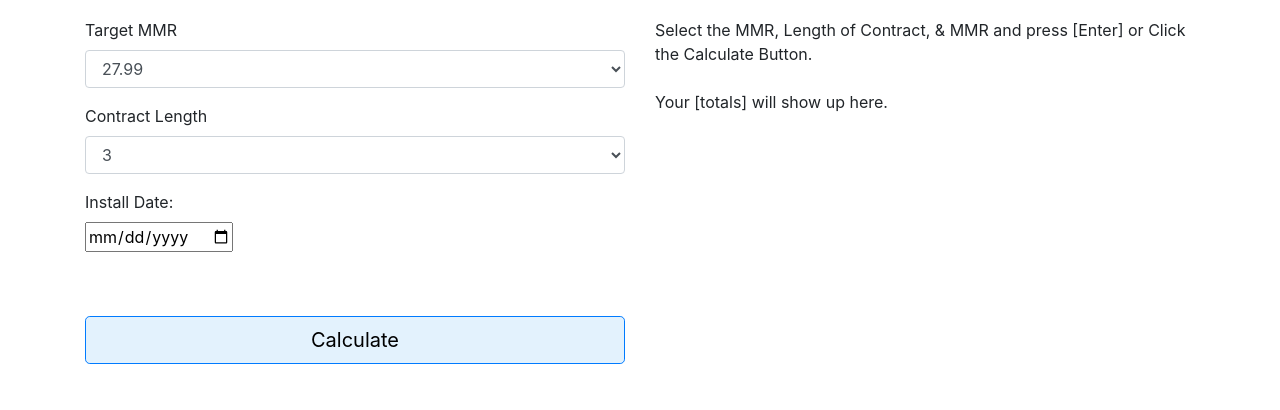
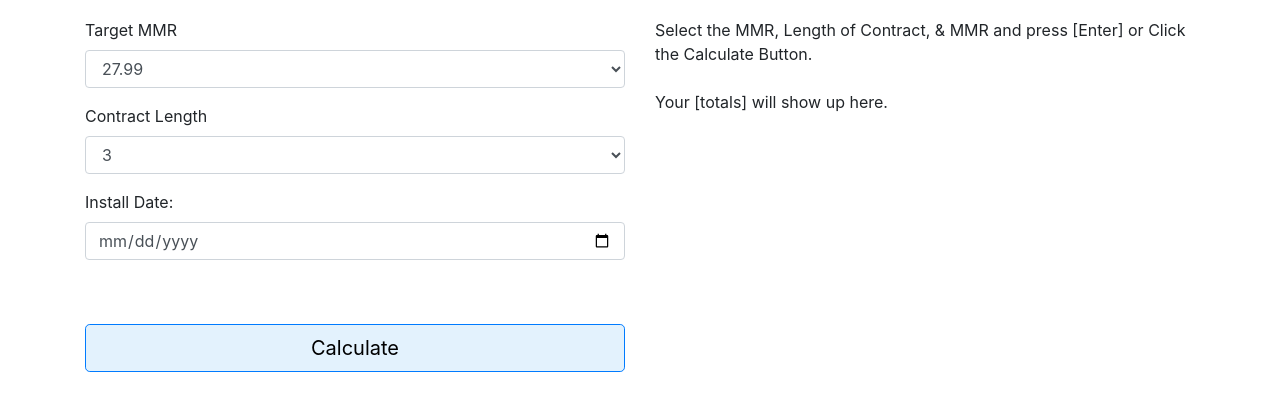
Before and after one commit to rvanarsdall/mover-def, a plain HTML site: page index.html in a window 1280 px wide. Shown: the part 62-472 px from the top of the page. Drawn offline with nearby package versions, Linux system fonts and the light colour scheme.

Commit message:
fixed date

```diff
--- a/index.html
+++ b/index.html
@@ -45,7 +45,7 @@
 
                     <div class="form-group">
 
-                        <label for="startDate">Install Date: </label><br><input id='startDate' type="date"
+                        <label for="startDate">Install Date: </label><br><input class='form-control'id='startDate' type="date"
                             name="startDate" pattern="[0-9]{8}" />
                     </div>
                     <br><br>
```
Also changed, not shown: 1 other file.
